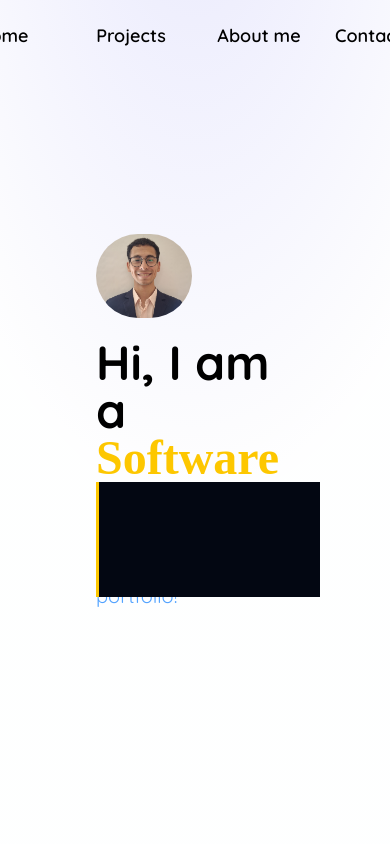
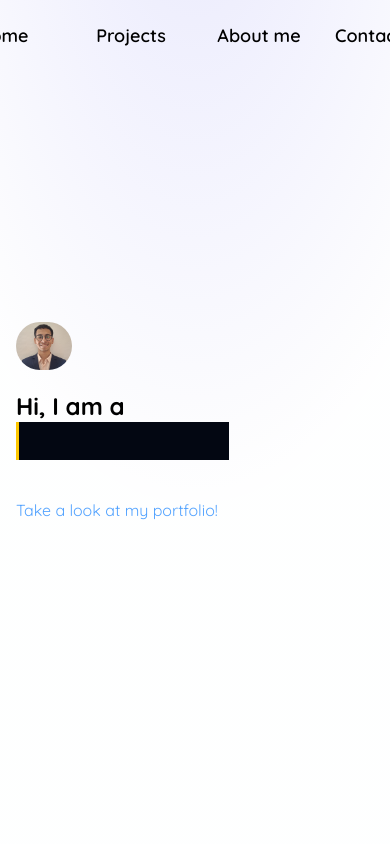
Before and after one commit to agusOlivieri/Portfolio, a Vue app: page / in a window 390 px wide. Shown: the top 844 px of the page. Built offline with nearby package versions, Linux system fonts and the light colour scheme; a web font is replaced by a local one.

Commit message:
welcome responsive

```diff
--- a/src/components/SectionContainer.vue
+++ b/src/components/SectionContainer.vue
@@ -13,7 +13,7 @@ defineProps({
 </script>
 
 <template>
-    <section :id="id" :class="`${clases} w-full px-24 mx-auto container lg:max-w-4xl md:max-w-2xl`">
+    <section :id="id" :class="`${clases} w-full px-4 sm:px-16 md:px-24 mx-auto container lg:max-w-4xl md:max-w-2xl`">
         <slot></slot>
     </section>
 </template>
--- a/src/components/Welcome.vue
+++ b/src/components/Welcome.vue
@@ -3,9 +3,7 @@
 </script>
 
 <template>
-    <img src="../assets/images/owner.jpg" class="rounded-full w-24 h-21" />
-    <div class="">
-        <h1 class="text-5xl font-bold mb-6 flex flex-col">Hi, I am a <span class="dev-animation text-yellow-400"></span></h1>
-        <h2 class="text-xl text-blue-400">Take a look at my portfolio!</h2>
-    </div>
+    <img src="../assets/images/owner.jpg" class="rounded-full w-14 h-12 md:w-24 md:h-21" />
+    <h1 class="text-2xl md:text-3xl lg:text-5xl font-bold mb-6 flex flex-col">Hi, I am a <span class="dev-animation text-yellow-400"></span></h1>
+    <h2 class="text-md md:text-xl text-blue-400">Take a look at my portfolio!</h2>
 </template>
```
